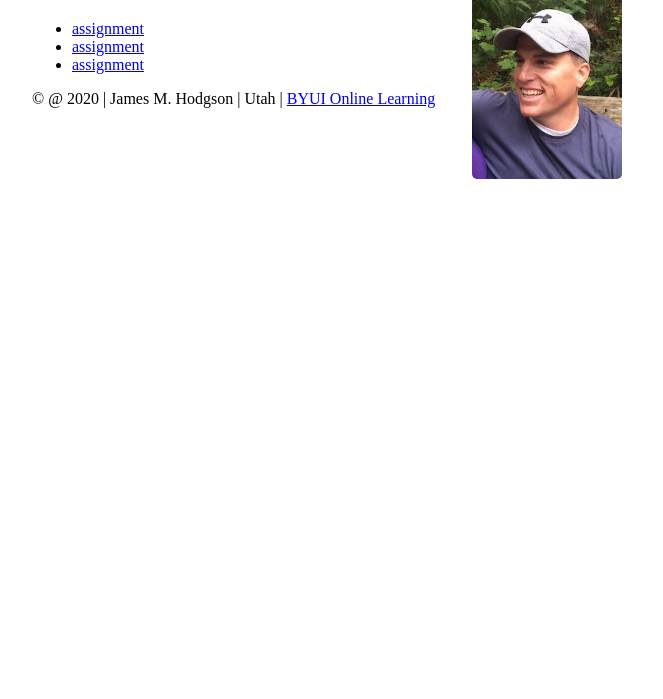
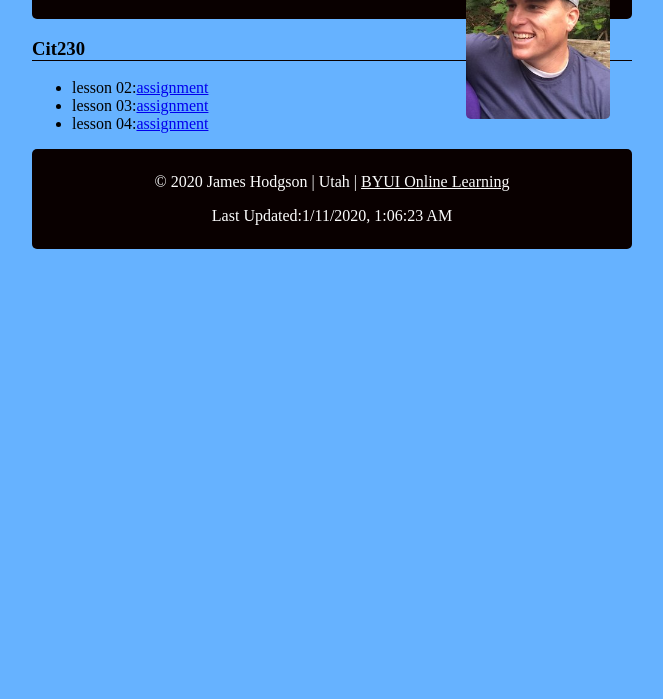
Before and after one commit to JamesMadHodgson/JamesMadHodgson.github.io, a plain HTML site: page index.html in a window 1280 px wide. Shown: the part 101-800 px from the top of the page, without its empty margins (308-971 px from the left). Drawn offline with Linux system fonts and the light colour scheme.

Commit message:
2 commit change

```diff
--- a/css/main.css
+++ b/css/main.css
@@ -1,12 +1,22 @@
 body {
-    background-color: white;
+    background-color: #66B2FF;
 }
 
 body,header,footer {
     margin: 1rem auto;
     max-width: 600px;
 }
+h3 {
+    border-bottom: 1px solid rgba(9,0,0,9);
 
+}
+header {
+    background-color: rgba(9,0,0,9);
+    color: rgb(250, 250, 250);
+    text-align: center;
+    padding: .75rem;
+    border-radius: 5px;
+}
 img {
 
     max-width: 25%;
@@ -17,3 +27,13 @@ img {
     border-radius: 5px;
 
 }
+footer {
+    background-color:rgb(9,0,0,9);
+    color: rgba(255, 255, 255, 0.988);
+    border-radius: 5px;
+    padding: .5rem;
+    text-align: center;
+}
+footer a {
+    color:rgb(250, 250, 250);
+}
--- a/index.html
+++ b/index.html
@@ -1,33 +1,40 @@
 <!DOCTYPE html>
-<html lang="en">
+<body lang="en">
 
 <head>
     <meta charset="UTF-8">
     <meta name="viewport" content="width=device-width, initial-scale=1.0">
     <meta http-equiv="X-UA-Compatible" content="ie=edge">
-    <title>James Hodgson cit230 folder/repository </title>
+    <title>James Hodgson cit230 folder-repository for byu idaho </title>
     <link href="css/main.css" rel="stylesheet">
+
+
+
 </head>
 
-<body>
+
     <header>
+        <img src="images/cit230image.jpeg" alt="Picture of James Hodgson">
         <h1>James M Hodgson</h1>
-    </header>
 
-    <img src="images/cit230image.jpeg" alt="">
-    <h3>Cit230</h3>
+    </header> <h3>Cit230</h3>
+    </body>
     <nav>
         <ul>
-            <li><a href="https://JamesMadHodgson.github.io">assignment</a></li>
-            <li><a href="https://JamesMadHodgson.github.io">assignment</a></li>
-            <li><a href="https://JamesMadHodgson.github.io">assignment</a></li>
+            <li>lesson 02:<a href="https://JamesMadHodgson.github.io">assignment</a></li>
+
+            <li>lesson 03:<a href="https://JamesMadHodgson.github.io">assignment</a></li>
+
+            <li>lesson 04:<a href="https://JamesMadHodgson.github.io">assignment</a></li>
         </ul>
 
     </nav>
+
     <footer>
-        &copy; @ 2020 | James M. Hodgson | Utah | <a href="byui.edu">BYUI Online Learning</a>
-    </footer>
-
+        <p>&copy; <span id="year"></span>2020 James Hodgson | Utah | <a href="https://www.byui.edu/online" target="_blank">BYUI Online Learning</a></p>
+      <p>Last Updated:<span id="lastModified"></span></p>
+      <script src="js/main.js"></script>
+       </footer>
 </body>
 
 </html>
--- /dev/null
+++ b/js/main.js
@@ -0,0 +1,4 @@
+if(document.lastModified){
+    document.getElementById('lastModified').innerHTML=
+    new Date(document.lastModified).toLocaleString();
+}
```
